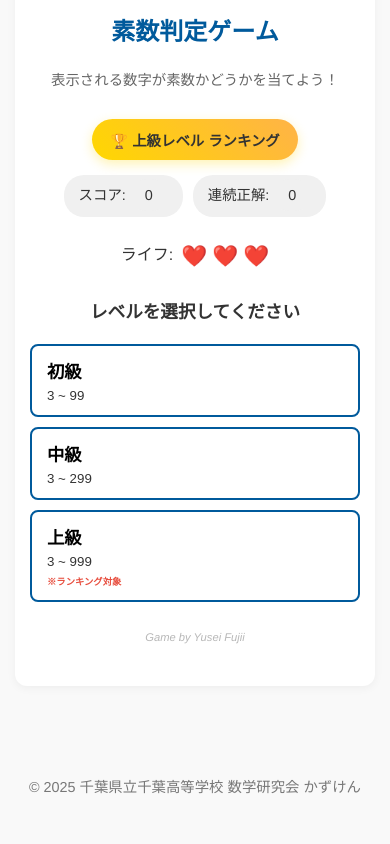
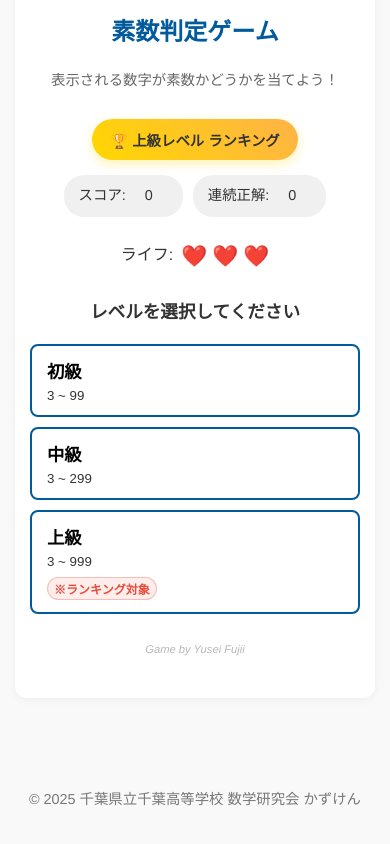
Before and after one commit to yuseifujii/kazuken, a website: page index.html in a window 390 px wide. Shown: the part 735-1579 px from the top of the page. Drawn offline with Linux system fonts and the light colour scheme.

Commit message:
0801debug

```diff
--- a/style.css
+++ b/style.css
@@ -473,6 +473,13 @@ footer {
     box-shadow: 0 4px 15px rgba(0,0,0,0.2);
 }
 
+.level-btn:hover .ranking-note {
+    background-color: rgba(255, 255, 255, 0.2);
+    border-color: rgba(255, 255, 255, 0.4);
+    color: #fff;
+    transform: scale(1.05);
+}
+
 .level-name {
     font-size: 1.5em;
     font-weight: bold;
@@ -775,8 +782,13 @@ footer {
     display: block;
     color: #e74c3c;
     font-weight: bold;
-    font-size: 0.7em;
-    margin-top: 5px;
+    font-size: 1em;
+    margin-top: 8px;
+    padding: 2px 8px;
+    background-color: rgba(231, 76, 60, 0.1);
+    border-radius: 12px;
+    border: 1px solid rgba(231, 76, 60, 0.3);
+    transition: all 0.3s ease;
 }
 
 /* ランキングモーダル */
@@ -993,6 +1005,12 @@ footer {
         font-size: 0.7em;
     }
 
+    /* レベル選択ボタンの※ランキング対象（モバイル版） */
+    .level-btn .ranking-note {
+        font-size: 0.9em;
+        padding: 2px 6px;
+    }
+
     .ranking-stats {
         flex-direction: column;
         gap: 8px;
```
